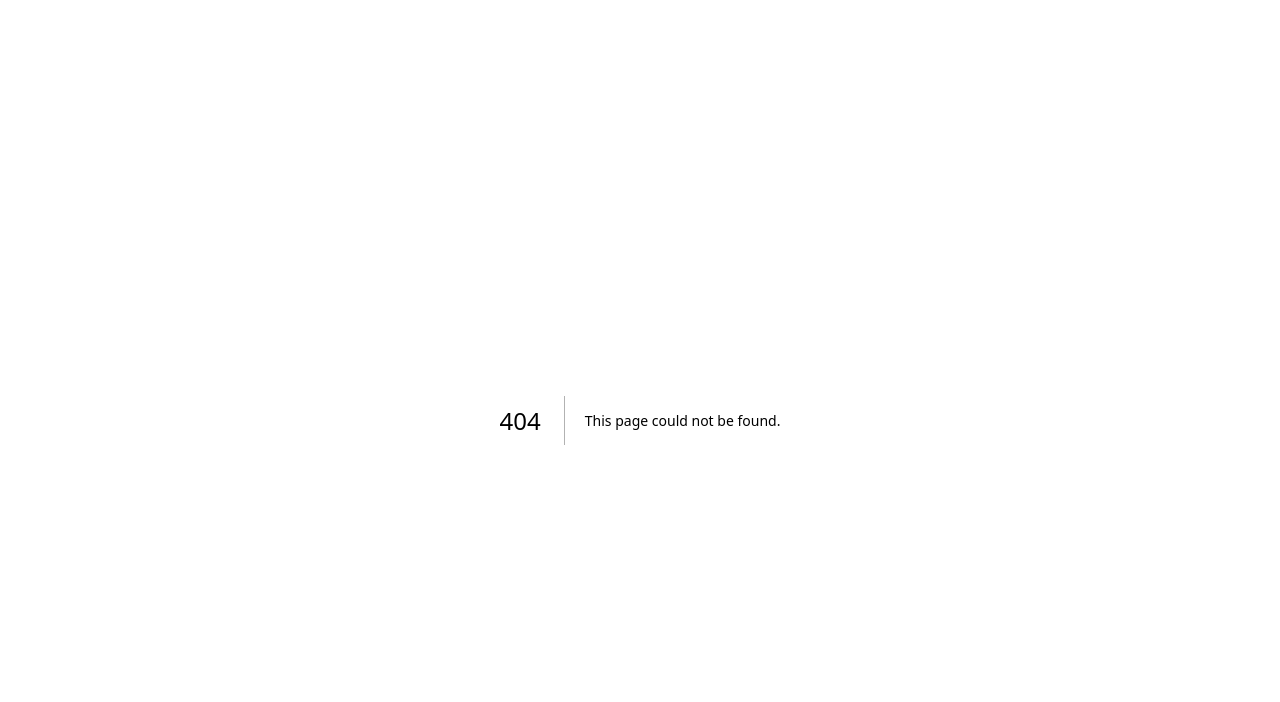
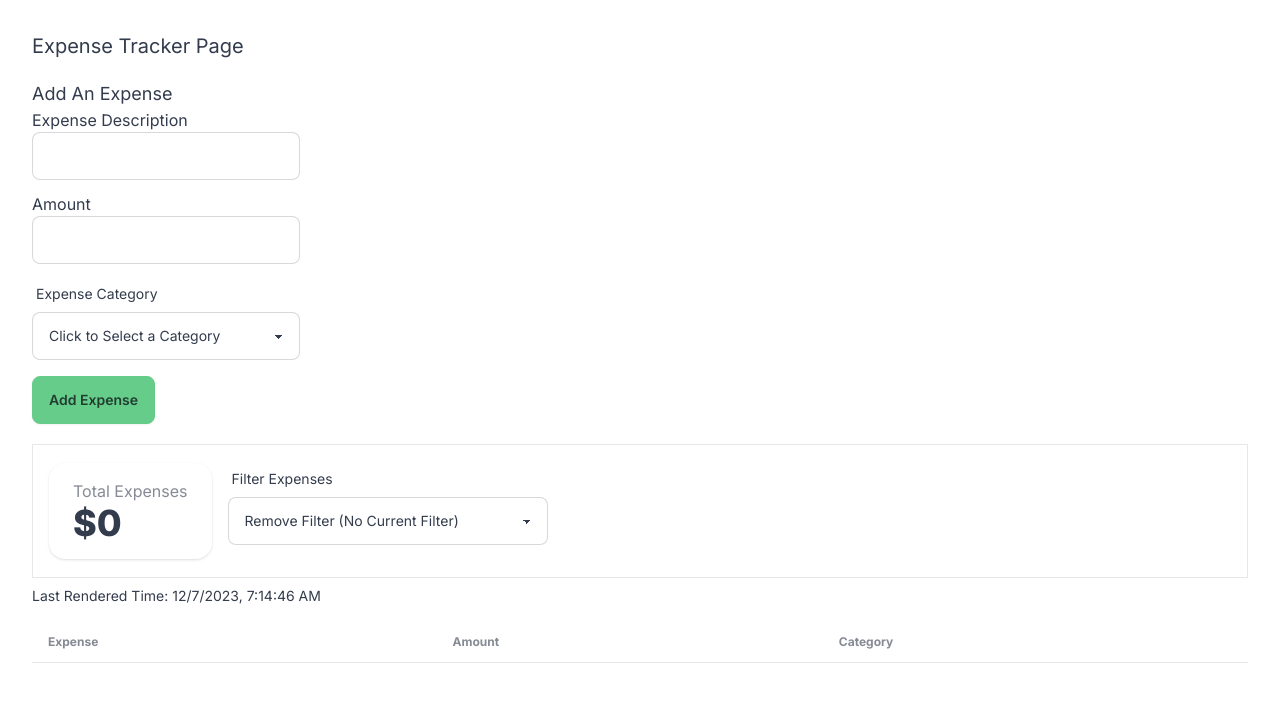
Before and after one commit to tedster827/travel-agency-website, a Next.js app: page /pages/react_showcase/expense_tracker in a window 1280 px wide. Before the commit this address had no page. Shown: the top 702 px of the page. Built offline with nearby package versions, Linux system fonts and the light colour scheme.

Commit message:
feat(ExpenseTracker): implements expense tracker 1.0 without filtering

```diff
--- a/src/app/components/Generic/FormUsingReactHookForm.tsx
+++ b/src/app/components/Generic/FormUsingReactHookForm.tsx
@@ -22,6 +22,8 @@ const formSchema = z.object({
         " contact support.",
     }),
   age: z
+    // NOTE that all number validation fields are not the digits like in the normal HTML validation, it is the
+    //  value min and max (age 18-9999 below)
     .number({
       invalid_type_error: "Please ensure that is a number and it is filled out",
     })
--- /dev/null
+++ b/src/app/components/ReactShowcase/ExpenseTracker/AddExpenseForm.tsx
@@ -0,0 +1,114 @@
+"use client";
+import React, { useState } from "react";
+// NOTE: to useFrom the component must be a client-side component!
+import { FieldValues, useForm } from "react-hook-form";
+import { zodResolver } from "@hookform/resolvers/zod";
+import { z } from "zod";
+
+const expenseFormSchema = z.object({
+  description: z
+    .string({
+      required_error: "A description is required.",
+    })
+    .min(1, {
+      message: "Please enter at least one character.",
+    })
+    .max(60, {
+      message: "Maximum 60 characters reached.",
+    }),
+  // TODO: Make this work with a dollar amount and not just a normal number
+  amount: z
+    .number({
+      required_error: "An amount is required.",
+      invalid_type_error: "This value needs to be a dollar amount.",
+    })
+    // // value must be between Number.MIN_SAFE_INTEGER and Number.MAX_SAFE_INTEGER
+    // .safe({
+    //   message:
+    //     "You have entered a value that is greater than 9 Trillion or a value that is less than negative 9 Trillion." +
+    //     " Contact Support if you believe this is correct.",
+    // })
+    .refine((number) => {
+      return number * 100 - Math.trunc(number * 100) < Number.EPSILON;
+    }),
+  category: z.string({
+    required_error: "Please select a Category",
+  }),
+});
+
+type FormData = z.infer<typeof expenseFormSchema>;
+
+let errorTextColor: string = "text-rose-400";
+
+interface AddExpenseFromProps {
+  handleAddExpense: (data: FieldValues) => void;
+}
+
+const AddExpenseForm = ({ handleAddExpense }: AddExpenseFromProps) => {
+  const {
+    register,
+    handleSubmit,
+    formState: { errors, isValid },
+  } = useForm<FormData>({ resolver: zodResolver(expenseFormSchema) });
+
+  return (
+    <div className={"mt-3 flex items-center"}>
+      <form onSubmit={handleSubmit(handleAddExpense)}>
+        <h2 className={"mt-2 text-lg"}>Add An Expense</h2>
+        <div className={"mb-3"}>
+          <label htmlFor={"description"} className={"form-label"}>
+            Expense Description
+          </label>
+          <input
+            id={"description"}
+            type={"text"}
+            className={"form-control input input-bordered w-full max-w-xs"}
+            {...register("description")}
+          />
+          {errors.description && (
+            <p className={errorTextColor + " "}>{errors.description.message}</p>
+          )}
+        </div>
+        <div className={"mb-3"}>
+          <label htmlFor={"amount"} className={"form-label"}>
+            Amount
+          </label>
+          <input
+            id={"amount"}
+            type={"number"}
+            className={"form-control input input-bordered w-full max-w-xs"}
+            {...register("amount", {
+              valueAsNumber: true,
+            })}
+          />
+          {errors.amount && (
+            <p className={errorTextColor + " "}>{errors.amount.message}</p>
+          )}
+        </div>
+        <label className={"form-control w-full max-w-xs mb-4"}>
+          <div className={"label"}>
+            <span className={"label-text"}>Expense Category</span>
+          </div>
+          <select
+            id={"category"}
+            className={"select select-bordered"}
+            defaultValue={"NONE"}
+            {...register("category")}
+          >
+            <option disabled value={"NONE"}>
+              ️Click to Select a Category
+            </option>
+            <option value={"🏎️ Auto"}>🏎️ Auto</option>
+            <option value={"🏡️ Home"}>🏡️ Home</option>
+            <option value={"🤨 Other"}>🤨 Other</option>
+          </select>
+        </label>
+        <button className={"btn btn-primary"} type={"submit"}>
+          Add Expense
+        </button>
+      </form>
+    </div>
+  );
+};
+
+export default AddExpenseForm;
--- /dev/null
+++ b/src/app/components/ReactShowcase/ExpenseTracker/Expense.tsx
@@ -0,0 +1,17 @@
+import React from "react";
+
+interface ExpenseProps {
+  name: string;
+  amount: number;
+}
+
+const Expense = ({ name, amount }: ExpenseProps) => {
+  return (
+    <div>
+      <h3>{name}</h3>
+      <h4>{amount}</h4>
+    </div>
+  );
+};
+
+export default Expense;
--- /dev/null
+++ b/src/app/components/ReactShowcase/ExpenseTracker/ExpenseList.tsx
@@ -0,0 +1,83 @@
+"use client";
+import React, { useState } from "react";
+import { Expense } from "src/app/pages/react_showcase/expense_tracker/page";
+import calculateExpenseTotal from "src/app/components/ReactShowcase/ExpenseTracker/calculateExpenseTotal";
+
+interface ExpenseListProps {
+  expenseFilters: string[];
+  expenses: Expense[];
+}
+
+const ExpenseList = ({ expenseFilters, expenses }: ExpenseListProps) => {
+  const [currentFilter, setCurrentFilter] = useState<string>("NONE");
+
+  console.log("Expense List Data:");
+  console.log(expenses);
+  return (
+    <div className={"mt-5"}>
+      <div className={"border flex flex-row items-center gap-4 p-4 mb-2"}>
+        <div className="stats shadow">
+          <div className="stat">
+            <div className="stat-title">Total Expenses</div>
+            <div className="stat-value">${calculateExpenseTotal(expenses)}</div>
+            {/*<div className="stat-desc">21% more than last month</div>*/}
+          </div>
+        </div>
+
+        <label className={"form-control w-full max-w-xs mb-4"}>
+          <div className={"label"}>
+            <span className={"label-text"}>Filter Expenses</span>
+          </div>
+          <select
+            id={"selectedCategory"}
+            className={"select select-bordered"}
+            defaultValue={"NONE"}
+          >
+            <option value={"NONE"}>Remove Filter (No Current Filter)</option>
+            {expenseFilters.map((categoryFilter, index) => {
+              return (
+                <option key={index} value={categoryFilter}>
+                  {categoryFilter}
+                </option>
+              );
+            })}
+          </select>
+        </label>
+      </div>
+      <p className={"mb-4 text-sm"}>
+        Last Rendered Time: {new Date().toLocaleString()}
+      </p>
+      {/*TODO: add mapping to x expenses here*/}
+      <table className={"table table-ordered"}>
+        <thead>
+          <tr>
+            <th>Expense</th>
+            <th>Amount</th>
+            <th>Category</th>
+          </tr>
+        </thead>
+        <tbody>
+          {expenses.map((expense, index) => {
+            console.log("Current Expense: " + expense.description);
+            // if (currentExpenseFilter !== "NONE") {
+            //   if (expense.category !== currentExpenseFilter) {
+            //     return;
+            //   }
+            // }
+            return (
+              <tr key={index}>
+                <td>{expense.description}</td>
+                <td>{expense.amount}</td>
+                {/*Take Note: category is the expense's filter category. The values should be the same when
+                   filtering.*/}
+                <td>{expense.category}</td>
+              </tr>
+            );
+          })}
+        </tbody>
+      </table>
+    </div>
+  );
+};
+
+export default ExpenseList;
--- /dev/null
+++ b/src/app/components/ReactShowcase/ExpenseTracker/calculateExpenseTotal.tsx
@@ -0,0 +1,11 @@
+import { Expense } from "src/app/pages/react_showcase/expense_tracker/page";
+
+const calculateExpenseTotal = (expenses: Expense[]) => {
+  let total = 0;
+  let numOfExpenses = expenses.length;
+  for (let index = 0; index < numOfExpenses; index++) {
+    total += expenses[index].amount;
+  }
+  return total;
+};
+export default calculateExpenseTotal;
--- /dev/null
+++ b/src/app/pages/react_showcase/expense_tracker/page.tsx
@@ -0,0 +1,69 @@
+"use client";
+import React, { useState } from "react";
+import AddExpenseForm from "src/app/components/ReactShowcase/ExpenseTracker/AddExpenseForm";
+import ExpenseList from "src/app/components/ReactShowcase/ExpenseTracker/ExpenseList";
+import { FieldValues } from "react-hook-form";
+
+// NOTE: This is the global definition of Expense for now
+export type Expense = {
+  description: string;
+  amount: number;
+  category: string;
+};
+
+type ExpenseTrackerConfig = {
+  expenseFilters: string[];
+  currentExpenses: Expense[];
+};
+
+const ExpenseTrackerPage: React.FunctionComponent = () => {
+  const [expenseTrackerConfig, setExpenseTrackerConfig] =
+    useState<ExpenseTrackerConfig>({
+      expenseFilters: [],
+      currentExpenses: [],
+    });
+
+  const handleExpenseAddition = (data: FieldValues) => {
+    const newExpenseAddition = {
+      description: data.description,
+      amount: data.amount,
+      category: data.category,
+    };
+
+    // NOTE: React takes the second state update and overrides the first set state.
+    setExpenseTrackerConfig((prevConfig) => {
+      // Update Expenses
+      const updatedExpenses = [
+        ...prevConfig.currentExpenses,
+        newExpenseAddition,
+      ];
+
+      // Update Filters if needed
+      const updatedFilters = prevConfig.expenseFilters.includes(data.category)
+        ? prevConfig.expenseFilters
+        : [...prevConfig.expenseFilters, data.category];
+
+      return {
+        ...prevConfig,
+        currentExpenses: updatedExpenses,
+        expenseFilters: updatedFilters,
+      };
+    });
+  };
+
+  console.log("Page Config");
+  console.log(expenseTrackerConfig);
+
+  return (
+    <div className={"place-content-evenly m-3"}>
+      <h1 className={"text-xl"}>Expense Tracker Page</h1>
+      <AddExpenseForm handleAddExpense={handleExpenseAddition} />
+      <ExpenseList
+        expenseFilters={expenseTrackerConfig.expenseFilters}
+        expenses={expenseTrackerConfig.currentExpenses}
+      />
+    </div>
+  );
+};
+
+export default ExpenseTrackerPage;
--- a/src/app/pages/react_showcase/page.tsx
+++ b/src/app/pages/react_showcase/page.tsx
@@ -7,24 +7,29 @@ const ShowcaseHomePage: React.FunctionComponent = () => {
       <title>Blissful Cruises: React Showcase</title>
       <h1>React Showcase</h1>
       <h2>List of React Development Examples by Teddy Williams</h2>
-            <ul
-                className={"menu"}
-            >
+      <ul className={"menu"}>
         <li>
-                    <Link href={'/pages/react_showcase/stopwatch'}>Stopwatch</Link>
+          <Link href={"/pages/react_showcase/expense_tracker"}>
+            Expense Tracker
+          </Link>
         </li>
         <li>
-                    <Link href={'/pages/react_showcase/storefront'}>Mock Storefront</Link>
+          <Link href={"/pages/react_showcase/stopwatch"}>Stopwatch</Link>
         </li>
         <li>
-                    <Link href={'/pages/react_showcase/simple-game'}>Simple Game</Link>
+          <Link href={"/pages/react_showcase/storefront"}>Mock Storefront</Link>
         </li>
         <li>
-                    <Link href={'/pages/react_showcase/simple-pizza-app'}>Simple Pizza App</Link>
+          <Link href={"/pages/react_showcase/simple-game"}>Simple Game</Link>
+        </li>
+        <li>
+          <Link href={"/pages/react_showcase/simple-pizza-app"}>
+            Simple Pizza App
+          </Link>
         </li>
       </ul>
     </>
-    )
-}
+  );
+};
 
 export default ShowcaseHomePage;
--- a/src/app/pages/users/page.tsx
+++ b/src/app/pages/users/page.tsx
@@ -8,45 +8,41 @@ interface User {
 
 const UsersPage: React.FunctionComponent = async () => {
   const res = await fetch(
-        'https://jsonplaceholder.typicode.com/users',
+    "https://jsonplaceholder.typicode.com/users",
     // Passing Options Object
-        { cache: 'no-store'} // Disable Caching for frequently changing data or data that must be updated in
+    { cache: "no-store" }, // Disable Caching for frequently changing data or data that must be updated in
     // realtime. This will change this to a dynamic server-rendered on demand using Node.js component
     // Accessing Next.JS Config - Get Fresh Data Every 10 seconds
     // This will keep this a static pre-rendered component
     // { next: { revalidate: 10 } }
-    )
+  );
   const users: User[] = await res.json();
 
-    return(
+  return (
     <>
       <h1>Users</h1>
       <p>Last Rendered Time: {new Date().toLocaleString()}</p>
       <table className={"table table-ordered"}>
+        {/*Table header*/}
         <thead>
+          {/*Table Row*/}
           <tr>
+            {/*Table Header Names*/}
             <th>Username</th>
             <th>Email</th>
           </tr>
         </thead>
         <tbody>
-                    {users.map(user =>
-                        <tr
-                            key={user.id}
-                        >
-                            <td>
-                                {user.name}
-                            </td>
-                            <td>
-                                {user.email}
-                            </td>
-
+          {users.map((user) => (
+            <tr key={user.id}>
+              <td>{user.name}</td>
+              <td>{user.email}</td>
             </tr>
-                    )}
+          ))}
         </tbody>
       </table>
     </>
-    )
-}
+  );
+};
 
 export default UsersPage;
```
Also changed, not shown: 1 other file (tests, documents, lock files or other folders). Lines whose indentation alone changed are shown as unchanged.
